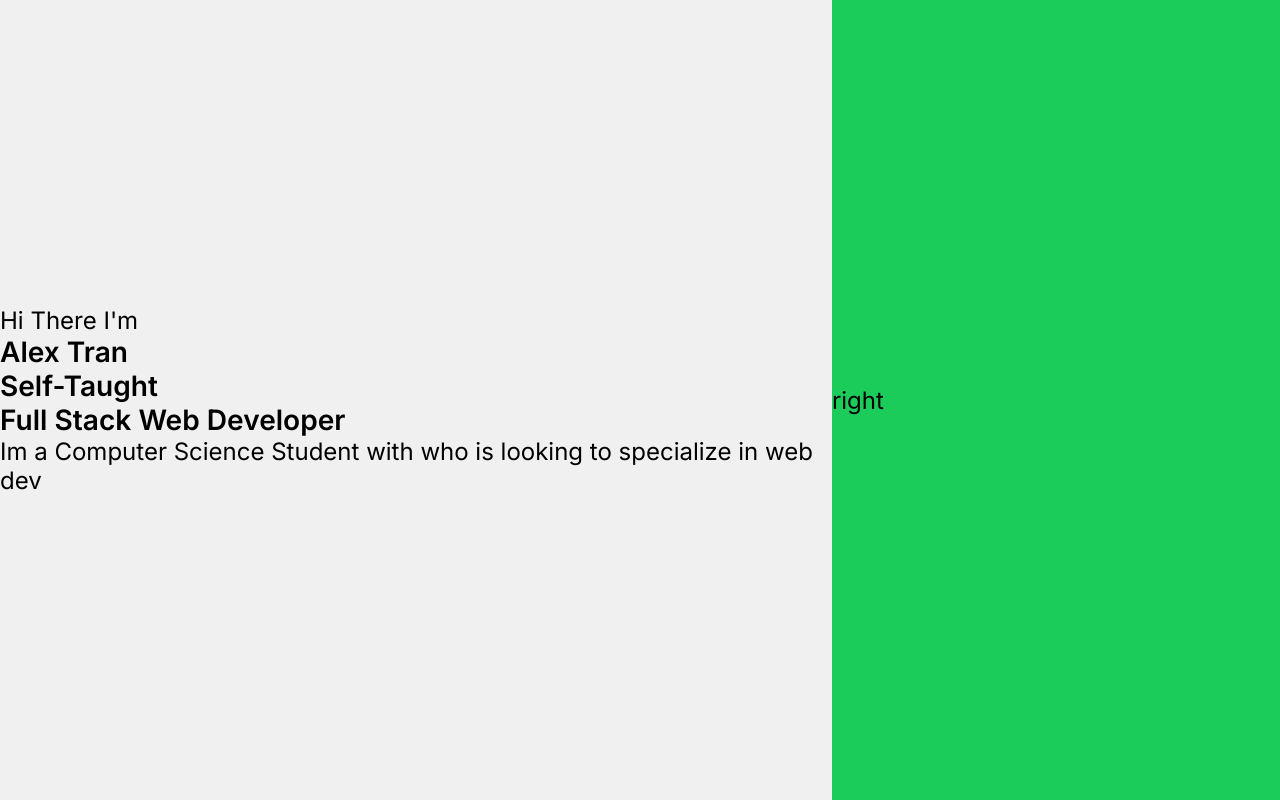
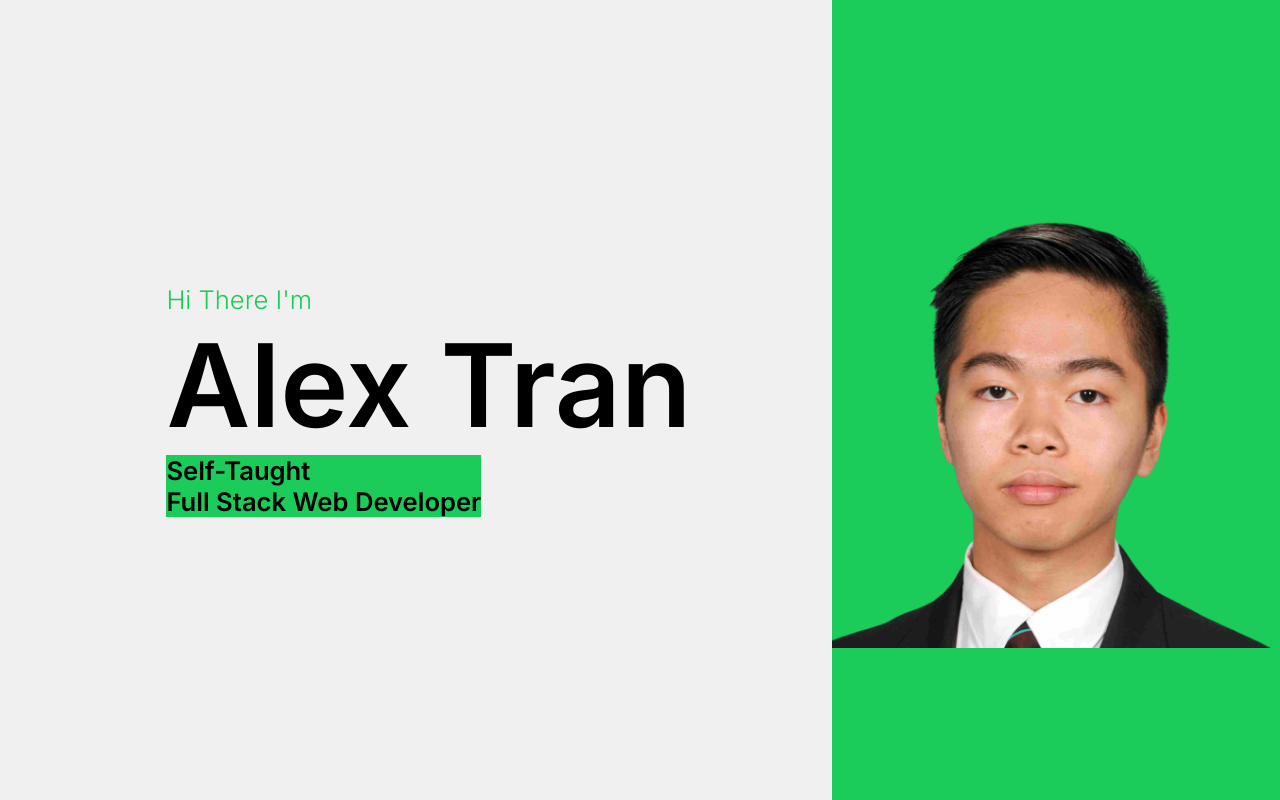
Before and after one commit to alexalextran/Portfolio-Website-5.0, a Next.js app: page / in a window 1280 px wide. Built offline with nearby package versions, Linux system fonts and the light colour scheme.

Commit message:
Landing page

```diff
--- a/components/LandingPage.jsx
+++ b/components/LandingPage.jsx
@@ -1,5 +1,7 @@
 import React from 'react';
 import styles from "../styles/Sass/LandingPage.module.css"
+import profilepic from "../assets/profilepictrans.png"
+import Image from 'next/image'
 const LandingPage = () => {
     return (
         <section className={styles.section}>
@@ -9,10 +11,14 @@ const LandingPage = () => {
             <h3>Self-Taught
               <br></br>
             Full Stack Web Developer</h3>
-            <p>Im a Computer Science Student with who is looking to specialize in web dev</p>
+
             </div>
             <div className={styles.rightLP}>
-                right
+
+                <div className={styles.image}>
+                   <Image src={profilepic} className={styles.image} />
+                </div>
+
             </div>
         </section>
     );
--- a/styles/Sass/LandingPage.module.css
+++ b/styles/Sass/LandingPage.module.css
@@ -2,7 +2,7 @@
   width: 100vw;
   height: 100vh;
   background: linear-gradient(90deg, rgb(240, 240, 240), 65%, rgb(28, 204, 91) 35%);
-  font-size: 1.5em;
+  font-size: 1vw;
   display: flex;
   justify-content: center;
   align-items: center;
@@ -16,6 +16,27 @@
   align-items: flex-start;
   flex-direction: column;
 }
+.section .leftLP * {
+  flex-wrap: nowrap;
+  margin-left: 20%;
+  white-space: nowrap;
+}
+.section .leftLP > p:nth-child(1) {
+  color: rgb(28, 204, 91);
+  font-size: 2em;
+  font-weight: 300;
+}
+.section .leftLP h1 {
+  font-size: 9em;
+}
+.section .leftLP h3 {
+  font-size: 2em;
+  background-color: rgb(28, 204, 91);
+}
 .section .rightLP {
   width: 35%;
+  height: 100%;
+  display: flex;
+  align-items: center;
+  justify-content: center;
 }
--- a/styles/Sass/LandingPage.module.scss
+++ b/styles/Sass/LandingPage.module.scss
@@ -3,14 +3,42 @@
 .section{
     @include fullScreen;
     background: linear-gradient(90deg, rgb(240,240,240),65%, rgb(28,204,91) 35%);
-    font-size: 1.5em;
+    font-size: 1vw;
     @include flexCenter(row);
     .leftLP{
+
         width: 65%;
         text-align: left;
         @include flexCustom(center, flex-start, column);
+        *{
+          flex-wrap: nowrap;
+            margin-left: 20%;
+            white-space: nowrap;
+        }
+        & > p:nth-child(1){
+            color: $green;
+            font-size: 2em;
+            font-weight: 300;
+        }
+        h1{
+            font-size: 9em;
+        }
+        h3{
+            font-size: 2em;
+            background-color: $green;
+        }
+
+
     }
     .rightLP{
         width: 35%;
+        height: 100%;
+        display: flex;
+        align-items: center;
+        justify-content: center;
+        .image{
+
+
+        }
     }
 }
--- a/styles/Sass/_variables&functions.scss
+++ b/styles/Sass/_variables&functions.scss
@@ -1,5 +1,5 @@
 
-
+$green: rgb(28,204,91);
 
 @mixin button {
 
```
Also changed, not shown: assets/profilepic.jpg (added), assets/profilepictrans.png (added).
